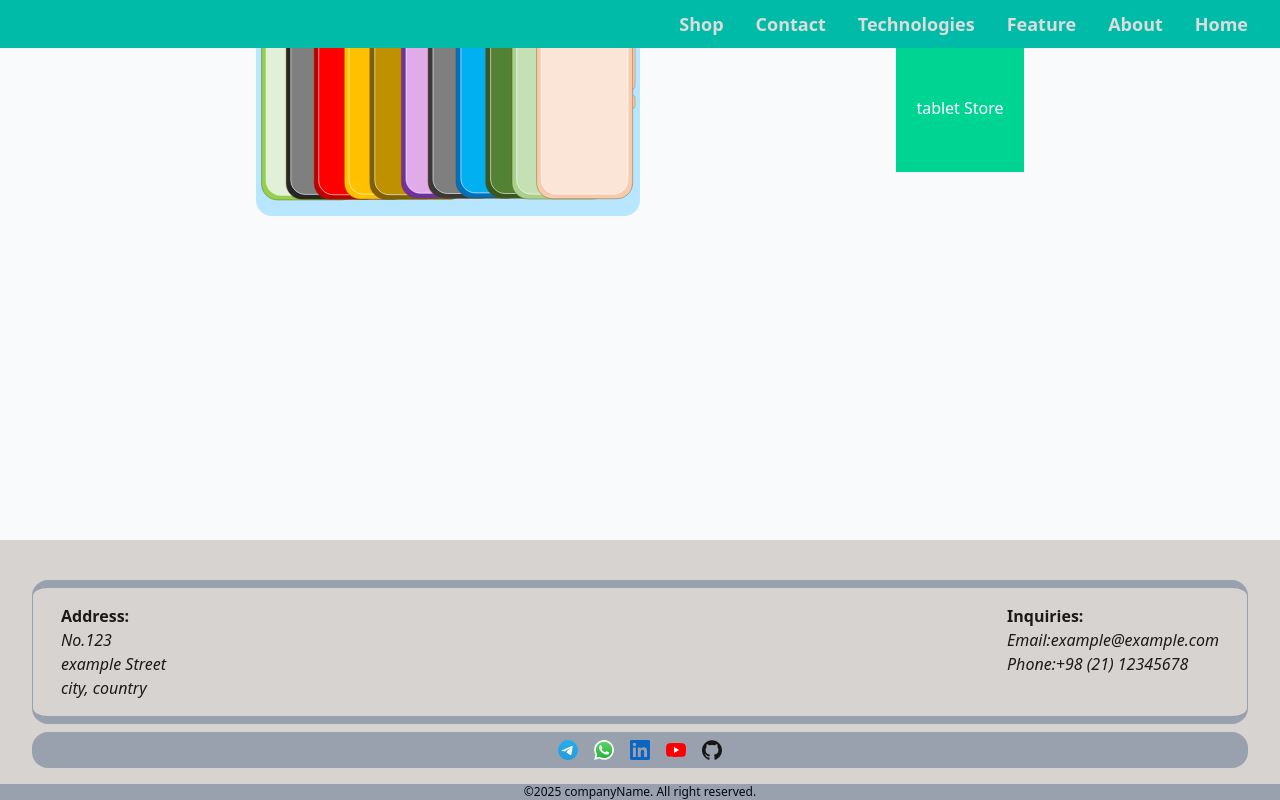
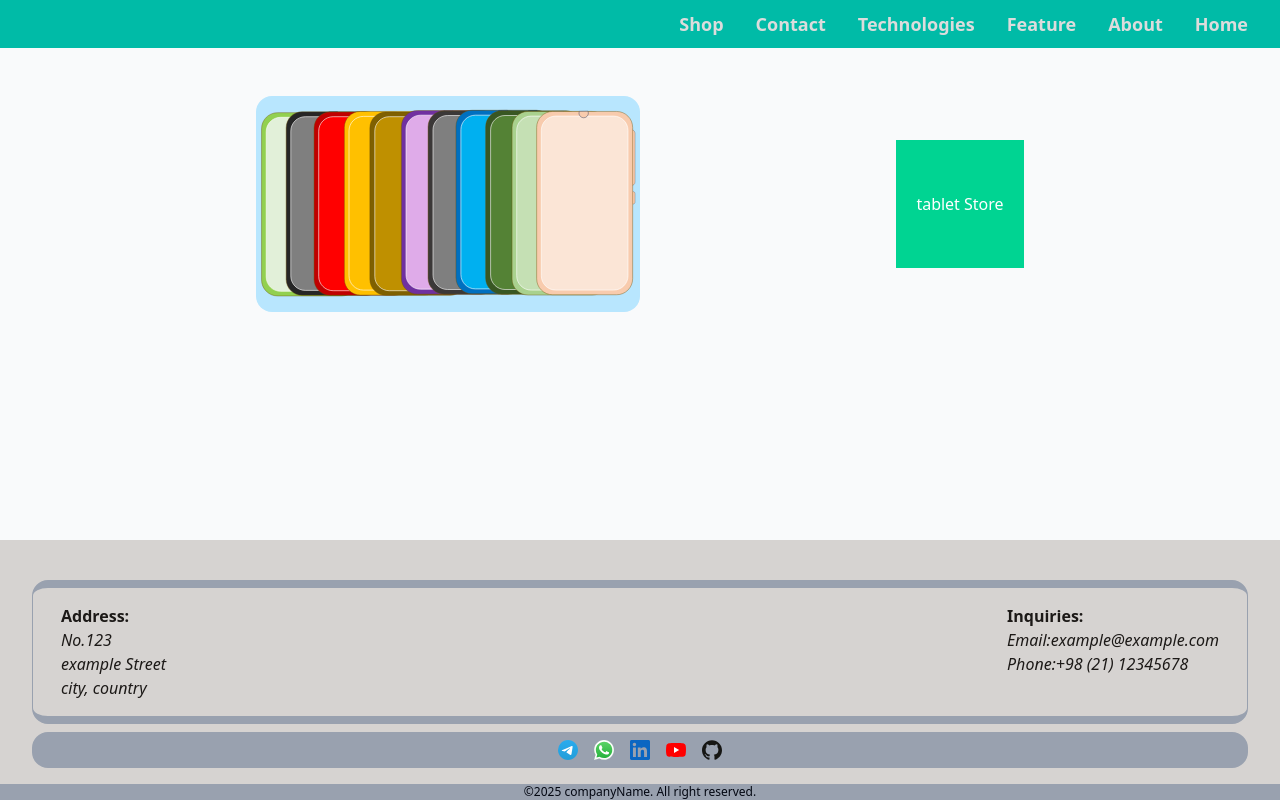
Before and after one commit to yaser-pakniyat/shop-demo, a Next.js app: page /shop in a window 1280 px wide. Built offline with nearby package versions, Linux system fonts and the light colour scheme; some icons are missing.

Commit message:
style(shop): add top margin to wrapper div

```diff
--- a/pages/shop/index.tsx
+++ b/pages/shop/index.tsx
@@ -5,7 +5,7 @@ import tabletsPoster from "../../public/posters/tablets.svg";
 
 export default function Shop() {
   return (
-    <div className="wrapper flex flex-col items-center gap-y-4 sm:flex-row sm:justify-evenly">
+    <div className="wrapper mt-24 flex flex-col items-center gap-y-4 sm:flex-row sm:justify-evenly">
       <Link href="/shop/mobilestore">
         <Image
           width={1280}
```
